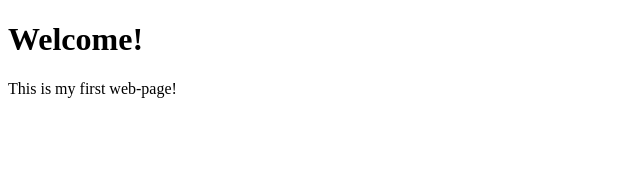
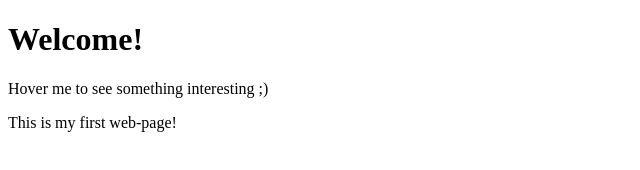
Before and after one commit to Sadragiel/webprogbase-lab1, a plain HTML site: page index.html in a window 1280 px wide. Shown: the whole page, without its empty margins (0-640 px from the left). Drawn offline with Linux system fonts and the light colour scheme.

Commit message:
Update index.html

```diff
--- a/index.html
+++ b/index.html
@@ -8,6 +8,7 @@
 </head>
 <body>
   <h1>Welcome!</h1>
+  <p title="You have 7 days...">Hover me to see something interesting ;)</p>
   <p>This is my first web-page!</p>
 </body>
 </html>
```
